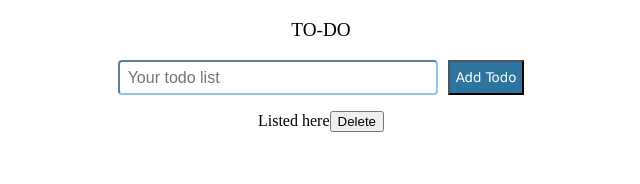
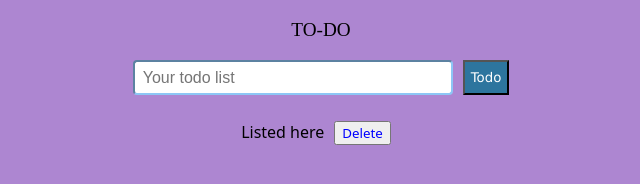
Before and after one commit to KabsMuuka/TodoList, a plain HTML site: page Ui.html in a window 1280 px wide. Shown: the whole page, without its empty margins (319-959 px from the left). Drawn offline with Linux system fonts and the light colour scheme.

Commit message:
improve the ui

```diff
--- a/Ui.html
+++ b/Ui.html
@@ -6,15 +6,15 @@
        <link rel="stylesheet" href="css.css">
 
     </head>
-    <body>
+    <body class="body">
         <p class="title">TO-DO</p>
         <div class="container">
             <input class="custom-input" type="text" name="" id="userInput" placeholder="Your todo list">
-            <button class="submit-button" onclick ='addToCart()'> Add Todo</button>
+            <button class="submit-button" onclick ='addToCart()'> Todo</button>
 
         </div>
 
-        <ul id="thisDiv"> </ul>
+        <ul class="centerTodo" id="thisDiv"> </ul>
 
 
 
--- a/css.css
+++ b/css.css
@@ -1,13 +1,23 @@
+.body{
+  background-color: rgb(173, 134, 209);
+}
 .title{
     font-size: larger;
     text-align: center;
 }
-  ul {
+.Delete-button{
+  color: blue;
+  margin: 10px;
+  font-family: system-ui, -apple-system, BlinkMacSystemFont, 'Segoe UI', Roboto, Oxygen, Ubuntu, Cantarell, 'Open Sans', 'Helvetica Neue', sans-serif;
+}
+
+.centerTodo {
     list-style-type: none;
     padding: 0;
     display: flex;
     flex-direction: column;
     align-items: center;
+    font-family: system-ui, -apple-system, BlinkMacSystemFont, 'Segoe UI', Roboto, Oxygen, Ubuntu, Cantarell, 'Open Sans', 'Helvetica Neue', sans-serif;
   }
 .container{
   display: flex;
--- a/index.js
+++ b/index.js
@@ -71,12 +71,11 @@
         const userInput = document.getElementById('userInput');
         const item = userInput.value;
 
-
-
         createTodo(item);
 
 
-    //updates added items to page
+        userInput.value = '';
+        //updates added items to page
         Render();
         }
 
@@ -98,6 +97,8 @@
         //creating a delete button
         const deleteBtn = document.createElement('button');
         deleteBtn.innerText = 'Delete';
+        //classnaming delete button
+        deleteBtn.classList.add('Delete-button');
 
         //attach an id to each button
         deleteBtn.id = item.id;
```
